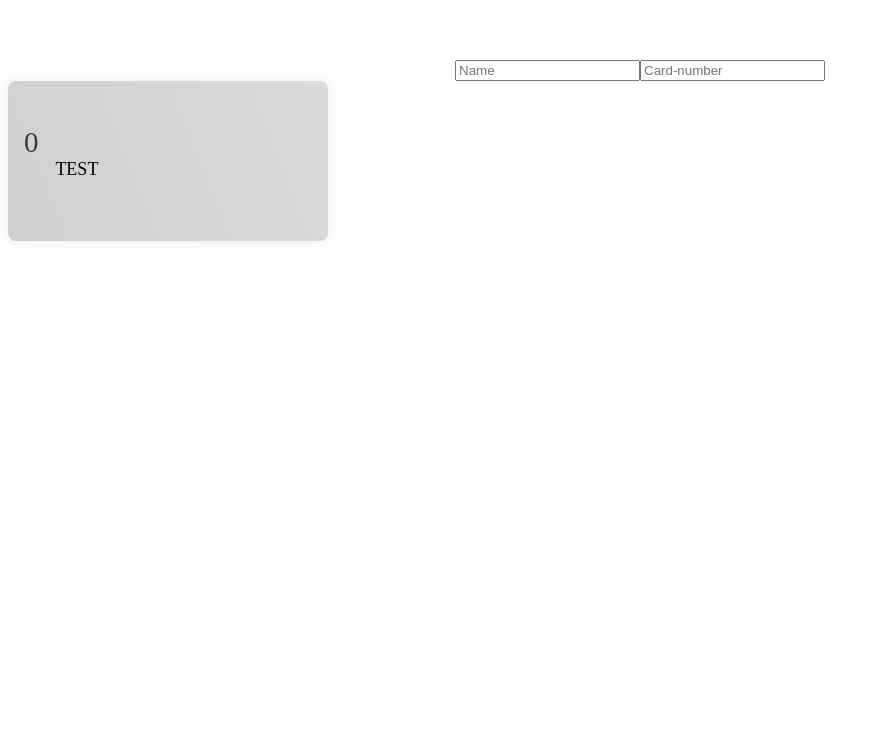
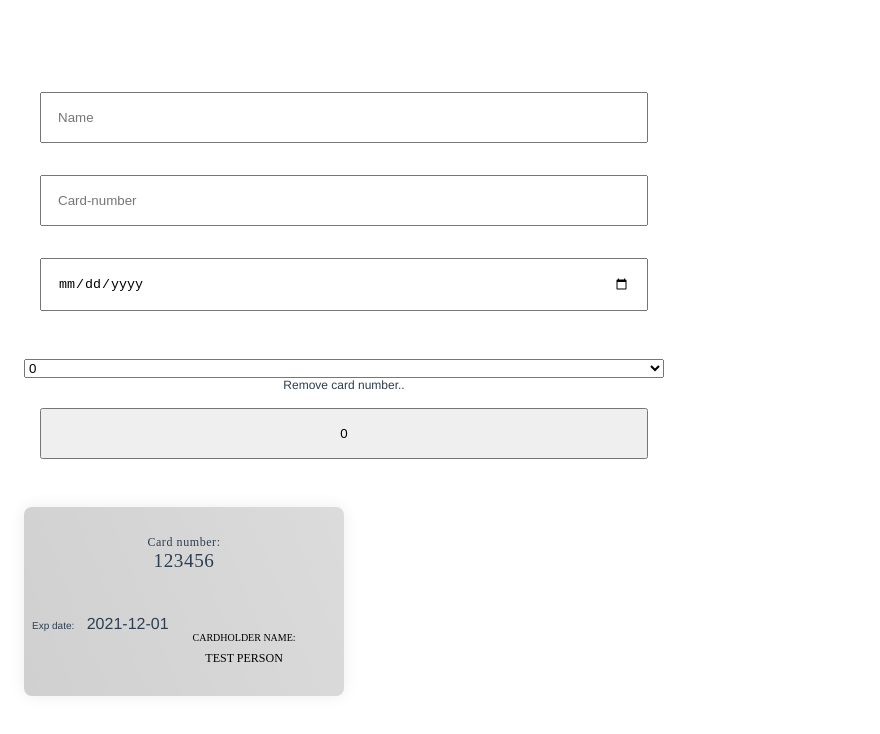
Before and after one commit to david-karlsson/e-card, a Vue app: page / in a window 1280 px wide. Shown: the top 734 px of the page, without its empty margins (0-880 px from the left). Built offline with nearby package versions, Linux system fonts and the light colour scheme.

Commit message:
cardRemove implemented via input+button

```diff
--- a/src/components/addCard.vue
+++ b/src/components/addCard.vue
@@ -1,6 +1,6 @@
 <template>
   <div>
-    <!-- <form action="submit"> -->
+    <form >
 
     <input
       type="text"
@@ -10,32 +10,67 @@
       @keypress="newCard"
     />
     <input
-      type="text"
+      type="number"
+      min="1"
+      max="100000"
       class="bar"
       placeholder="Card-number"
       v-model="inputNumber"
       @keypress="newCard"
     />
 
-    <!-- </form> -->
+    <input
+      type="date"
+      class="bar"
+      placeholder="Exp date"
+      v-model="inputvalidThru"
+      @keypress="newCard"
+    />
 
-    <article v-if="card !== []">
+    </form>
 
 
-      <span v-bind:key="item.id" v-for="item in card" >
+<form >
+<select v-model="inputDeleteNumber" @select=removeCard()>
+  <option>0</option>
+<option>1</option>
+<option>2</option>
+<option>3</option>
 
-       <div class="card">
+
+</select>
+<label>Remove card number..</label>
+<input type="button" :value=inputDeleteNumber @click= removeCard() id="submit">
+</form>
 
 
 
-  <p class="number"> {{ item.cardNumber }}</p>
-     <p class="name"> {{ item.cardName }}</p>
+    <article v-if="cardList !== []">
+      <span    v-bind:key="item.id" v-for="item in cardList" @click="removeCard() ">
+        <div class="cardList"  ref="cardId" v.bind:id="item.id">
 
+
+
+          <p class="number">
+            <label> Card number: </label>{{ item.cardNumber }}
+          </p>
+
+
+      <footer> <p >
+            <label> <small> Exp date:</small></label> {{ item.cardValid }}
+          </p>
+
+           <p class="name">
+            <label><small> Cardholder Name:</small></label
+            >{{ item.cardName }}
+          </p>
+
+<!-- <input type="hidden" value={{item.id}}> -->
+
+          </footer>
         </div>
       </span>
     </article>
-
-
   </div>
 </template>
 
@@ -47,37 +82,49 @@ export default {
     return {
       inputName: "",
       inputNumber: "",
-      validThru: "",
-      autoInputId:0,
-      card: [
+      inputvalidThru: "",
+      inputDeleteNumber:0,
+      autoInputId: 0,
+      cardList: [
         {
           id: 999,
-          cardNumber: 0,
-          cardName: "test",
-          valid: 0,
+          cardNumber: 123456,
+          cardName: "test person",
+          cardValid: "2021-12-01",
         },
       ],
     };
   },
 
   methods: {
+    newCard(e) {
+      if (e.key === "Enter") {
+        this.cardList.push({
+          id: this.autoInputId,
+          cardName: this.inputName,
+          cardNumber: this.inputNumber,
+          cardValid: this.inputvalidThru,
+        });
+        this.autoInputId++;
+
+var color = '#'+(Math.random()*0xFFFFFF<<0).toString(16);
+document.body.style.backgroundColor =color
+
+      }
+
+    },
 
 
-    newCard(e) {
+    removeCard(){
+      //   console.log( document.getElementById("submit").value);
+      // console.log(this.$refs.cardId)
 
-      if (e.key === "Enter") {
+      var cardRemoveId = document.getElementById("submit").value
 
 
-        this.card.push({
-            id: this.autoInputId,
-            cardName:this.inputName,
-            cardNumber:this.inputNumber
-            });
-            this.autoInputId++
+        this.cardList.splice(cardRemoveId,1)
 
-                console.log(this.card)
-      }
-    },
+    }
   },
 };
 </script>
@@ -88,10 +135,27 @@ export default {
 
 
 <style scoped>
-.card {
- width: 20rem;
- height: 10rem;
- display: flex;
+
+
+form{
+  display: flex;
+  flex-direction: column;
+  padding: 1rem;
+  max-width: 50vw;
+}
+
+input{
+
+  padding: 1rem;
+  margin: 1rem;
+}
+
+.cardList {
+    text-align: center;
+  max-width: 20rem;
+  display: flex;
+  flex-direction: column;
+  flex-wrap: nowrap;
   background: linear-gradient(
       248.3deg,
       rgba(255, 255, 255, 0.24) 0%,
@@ -100,32 +164,50 @@ export default {
     #d0d0d0;
   box-shadow: 0px 0px 16px rgba(0, 0, 0, 0.08);
   border-radius: 8px;
+  margin: 1rem;
+
+}
+
+label {
+  font-size: 12px;
+
+
 }
 
 .name {
-
-    padding-top: 1rem;
+  padding: 1rem;
   font-family: PT Mono;
   font-style: normal;
   font-weight: normal;
-  font-size: 18px;
+   font-size: 12px;
   line-height: 20px;
   display: flex;
   align-items: center;
   text-transform: uppercase;
-
+flex-direction: column;
   color: #000000;
 }
 
+.number {
+  display: flex;
+  flex-direction: column;
+  flex-wrap: nowrap;
+  padding: 0.5rem ;
+  font-family: PT Mono;
+  font-style: normal;
+  font-weight: normal;
+   font-size: 1.2rem;
+  letter-spacing: 0.03em;
+  text-align: center;
+}
 
-.number{
-     padding: 1rem;
-    font-family: PT Mono;
-font-style: normal;
-font-weight: normal;
-font-size: 29px;
-line-height: 32px;
-letter-spacing: 0.03em;
+small {
+  padding: 0.5rem;
+}
 
+
+footer{
+    display: flex;
+    text-align: center;
 }
 </style>
```
